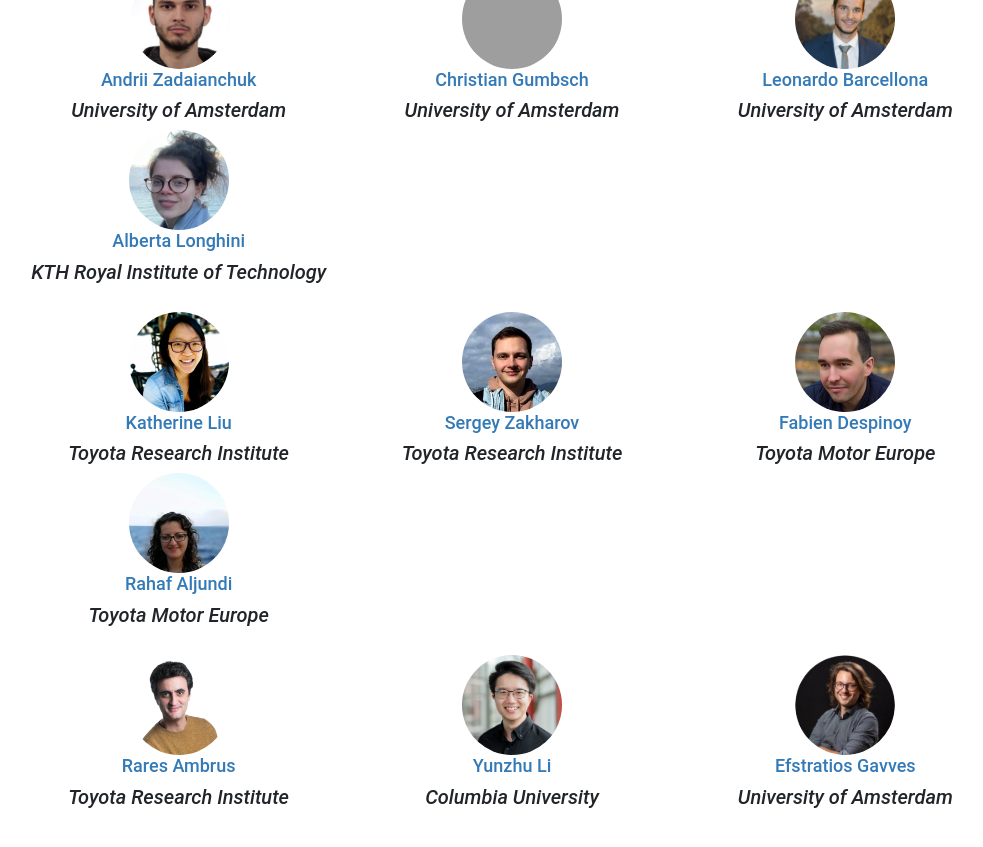
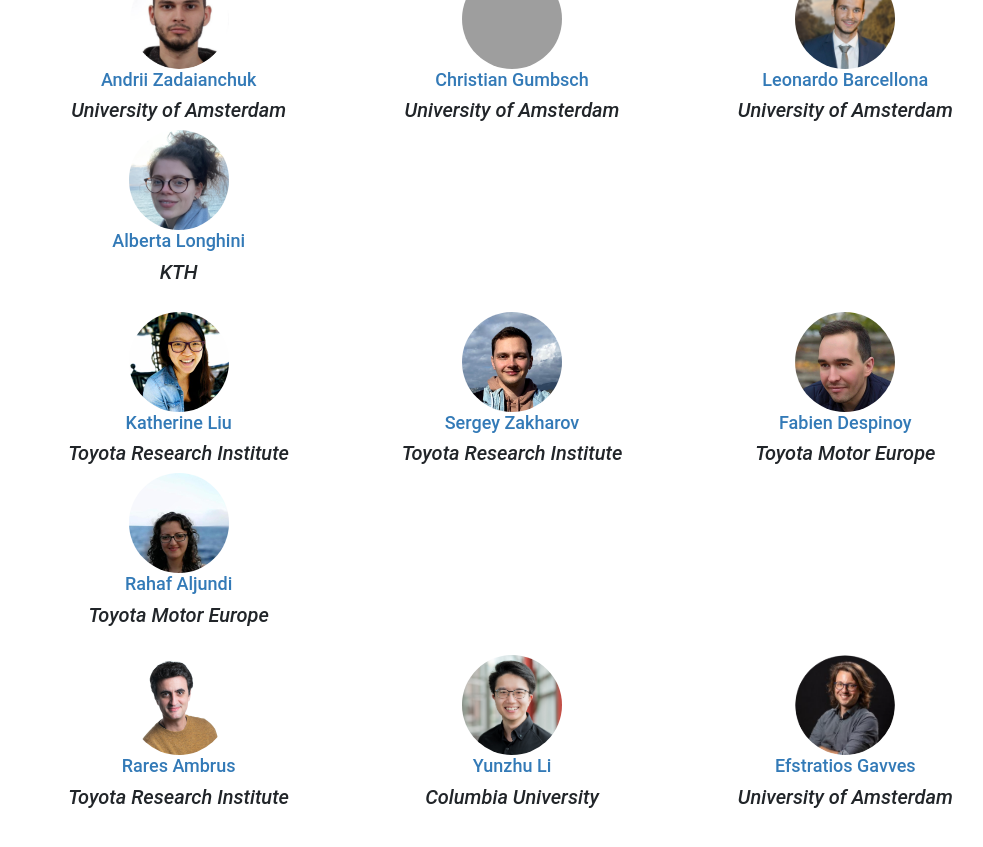
Before and after one commit to simulatingrobotworlds/simulatingrobotworlds.github.io, a Jekyll site: the page built from index.html, in a window 1280 px wide and 900 px high, scrolled down 1544 px. Shown: the top 847 px of the window, without its empty margins (128-1111 px from the left). Built offline with Jekyll 4.4.1, drawn with Linux system fonts in a browser that asks for light colours; nearby versions of some CDN libraries; grey boxes are pictures that could not be loaded.

```diff
--- a/index.html
+++ b/index.html
@@ -179,7 +179,7 @@ layout: coverpage
               </h4>
             </a>
             <h5 class="section-heading">
-              <center><i>KTH Royal Institute of Technology </i></center>
+              <center><i>KTH</i></center>
             </h5>
           </div>
         </div>
```
